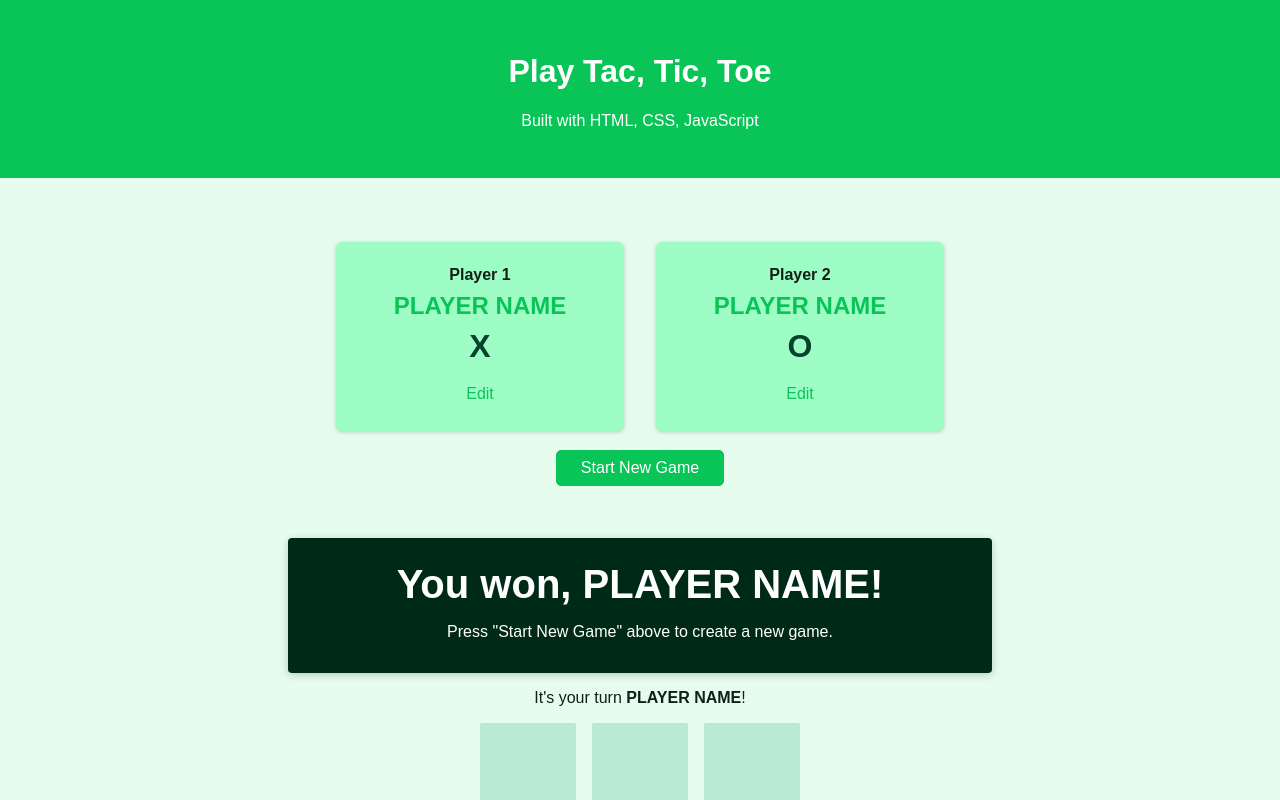
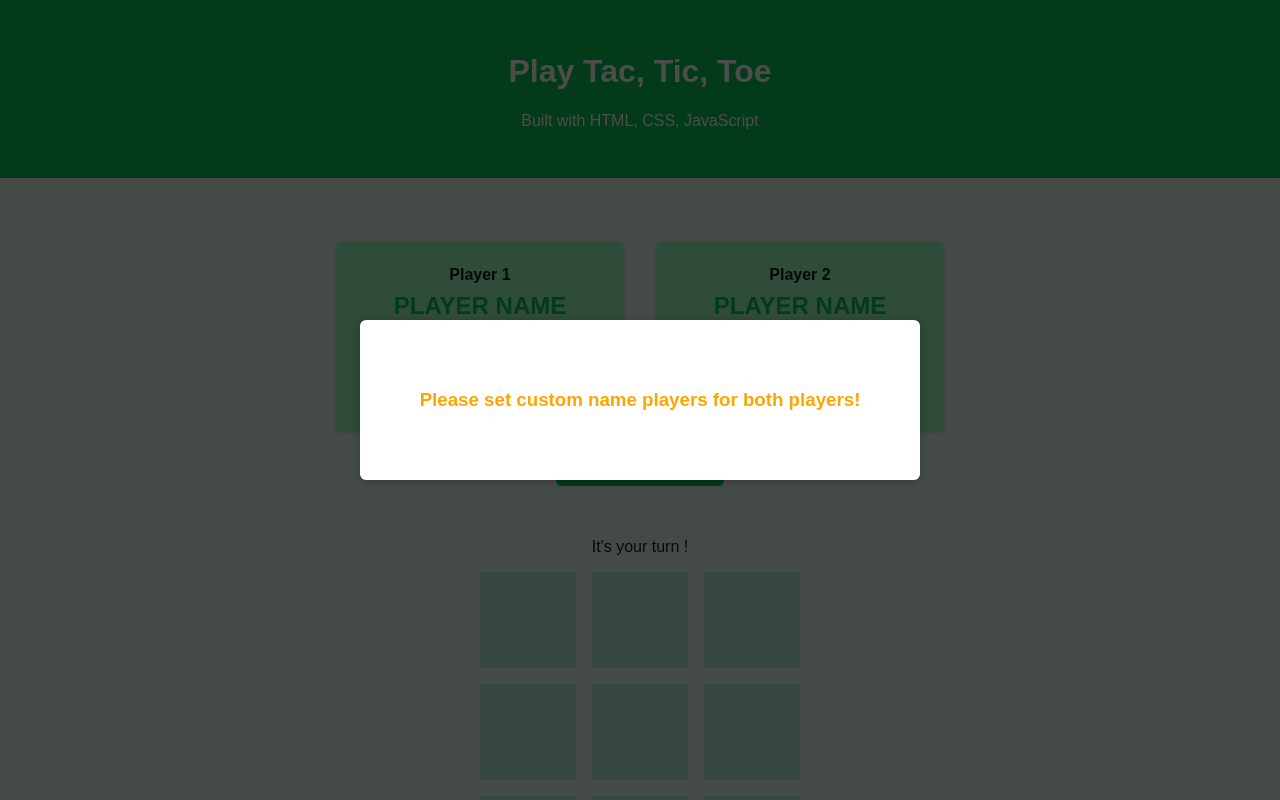
Before and after one commit to hoanghuy1409/tactictoe-reactjs, a React (Create React App) app: page / in a window 1280 px wide. Both pictures are taken after a click on the button "Start New Game". Shown: the top 800 px of the page. Built offline with nearby package versions, Linux system fonts and the light colour scheme.

Commit message:
alert when no populated name

```diff
--- a/src/App.css
+++ b/src/App.css
@@ -133,6 +133,26 @@
   font-weight: bold;
 }
 
+.alert {
+  position: fixed;
+  width: 35rem;
+  height: 10rem;
+  margin: 0 auto;
+  top: 50%;
+  left: 50%;
+  transform: translate(-50%, -50%);
+  background-color: white;
+  display: flex;
+  justify-content: center;
+  align-items: center;
+  border-radius: 6px;
+  box-shadow: 0 2px 8px rgb(0, 0, 0, 0.2);
+}
+
+.alert h3 {
+  color: orange;
+}
+
 /* overlay */
 .modal {
   position: fixed;
@@ -146,14 +166,14 @@
   /* display: none; */
 }
 
-#backdrop {
+.backdrop {
   position: fixed;
   top: 0;
   right: 0;
   width: 100%;
   height: 100%;
   background-color: rgb(0, 0, 0, 0.7);
-  display: none;
+  /* display: none; */
 }
 
 @media (min-width: 48rem) {
--- a/src/App.js
+++ b/src/App.js
@@ -5,11 +5,15 @@ import Header from "./components/Header";
 import Form from "./components/Form";
 import Player from "./components/Player";
 import Board from "./components/Board";
+import Alert from "./components/Alert";
 
 const App = () => {
   const [toggleForm, setToggleForm] = useState(false);
   const [selectedPlayer, setSelectedPlayer] = useState(0);
+  const [activatedPlayers, setActivatedPlayer] = useState(0);
   const [validationName, setValidationName] = useState(false);
+  const [startGame, setStartGame] = useState(false);
+  const [alert, setAlert] = useState(false);
   const [players, setPlayers] = useState([
     {
       name: "",
@@ -52,6 +56,19 @@ const App = () => {
     setValidationName(false);
   };
 
+  const onStart = () =>{
+    if ((players[0].name || players[1].name) === "") {
+      setAlert(true);
+      return;
+    }
+
+    setStartGame(true);
+  }
+
+  const onClose = () => {
+    setAlert(false);
+  }
+
   return (
     <>
       <Header onCancel={onCancel} toggleForm={toggleForm} />
@@ -62,8 +79,9 @@ const App = () => {
           onCancel={onCancel}
           validationName={validationName}
         />
-        <Player players={players} onEdit={onEdit} />
-        <Board />
+        <Player players={players} onEdit={onEdit} onStart={onStart} />
+        <Board startGame={startGame} activatedPlayers={activatedPlayers} players={players} />
+        { alert && <Alert onClose={onClose} /> }
       </main>
     </>
   );
--- /dev/null
+++ b/src/components/Alert.js
@@ -0,0 +1,14 @@
+const Alert = ({ onClose }) => {
+  return (
+    <div onClick={() => onClose()}>
+      <div
+        className="backdrop"
+      ></div>
+      <div className="alert">
+        <h3>Please set custom name players for both players!</h3>
+      </div>
+    </div>
+  );
+};
+
+export default Alert;
--- a/src/components/Board.js
+++ b/src/components/Board.js
@@ -1,14 +1,15 @@
-const Board = () => {
+const Board = ({ startGame, activatedPlayers, players }) => {
   return (
     <section id="active-game">
-      <article class="game-over">
+      <article class="game-over" style={{display: "none"}}>
         <h2>
           You won, <span id="winner-name">PLAYER NAME</span>!
         </h2>
         <p>Press "Start New Game" above to create a new game.</p>
       </article>
+      <div style={{display: true ? "block" : "none" }}> {/*startGame*/}
         <p>
-        It's your turn <span id="active-player-name">PLAYER NAME</span>!
+          It's your turn <span id="active-player-name">{players[activatedPlayers].name}</span>!
         </p>
         <ol id="game-board">
           <li data-col="1" data-row="1"></li>
@@ -23,6 +24,7 @@ const Board = () => {
           <li data-col="2" data-row="3"></li>
           <li data-col="3" data-row="3"></li>
         </ol>
+      </div>
     </section>
   );
 };
--- a/src/components/Header.js
+++ b/src/components/Header.js
@@ -2,7 +2,7 @@ const Header = ({ onCancel, toggleForm }) => {
   return (
     <>
       <div
-        id="backdrop"
+        className="backdrop"
         style={{ display: toggleForm ? "block" : "none" }}
         onClick={() => onCancel()}
       ></div>
--- a/src/components/Player.js
+++ b/src/components/Player.js
@@ -1,6 +1,6 @@
 import PlayerDetail from "./PlayerDetail";
 
-const Player = ({ onEdit, players }) => {
+const Player = ({ players, onEdit, onStart }) => {
 
 
   return (
@@ -10,7 +10,7 @@ const Player = ({ onEdit, players }) => {
           <PlayerDetail key={index} player={player} onEdit={onEdit} numberPlayer={index + 1} />
         ))}
       </ol>
-      <button class="btn">
+      <button class="btn" onClick={()=>onStart()}>
         Start New Game
       </button>
     </section>
```
Lines whose indentation alone changed are shown as unchanged.
